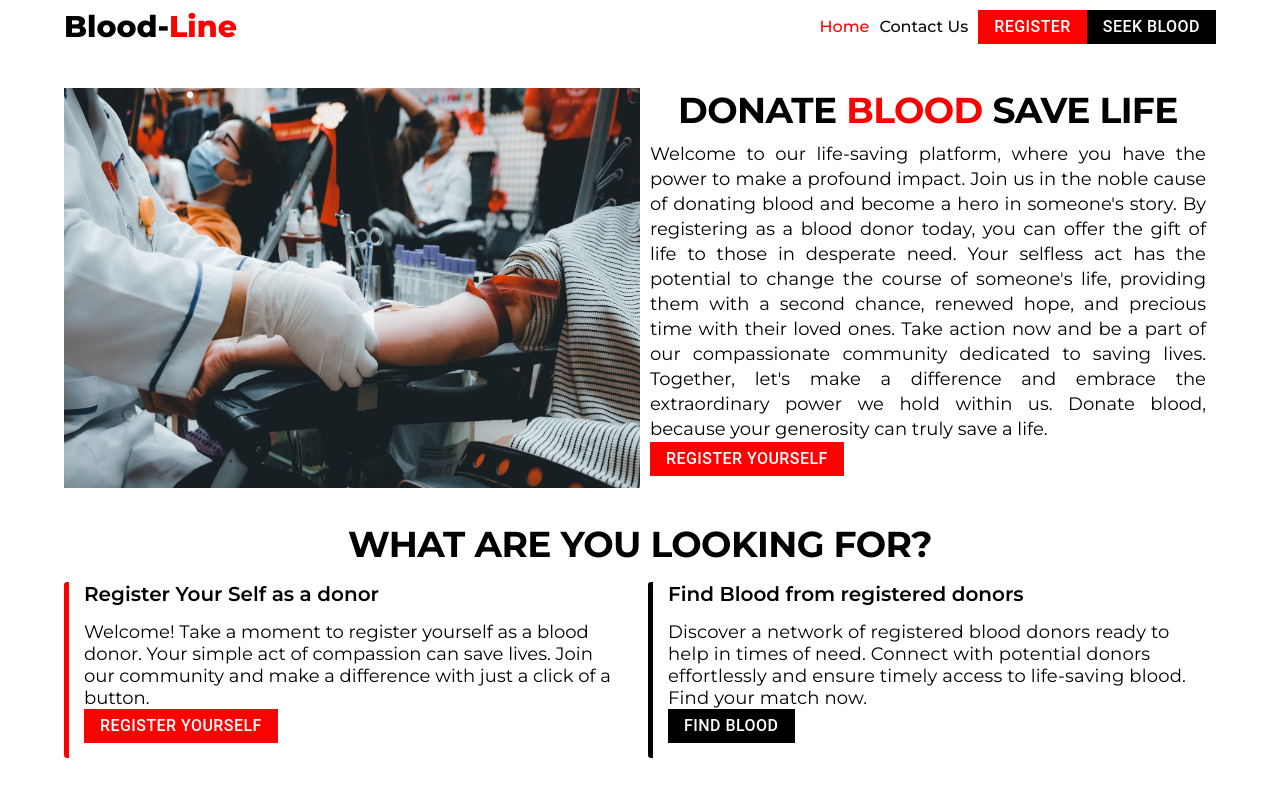
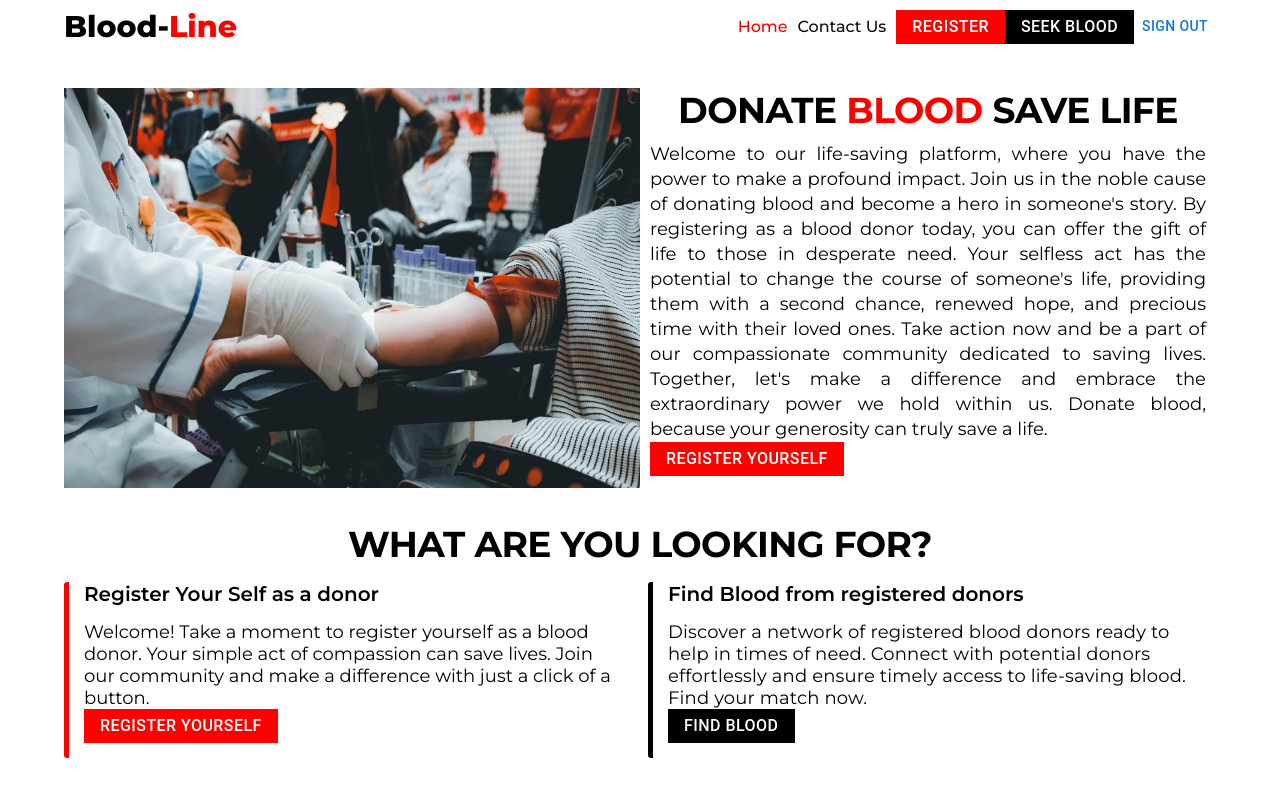
Before and after one commit to antusaha970/Blood_Line_Client, a React (Vite) app: page / in a window 1280 px wide. Shown: the top 795 px of the page. Built offline with nearby package versions, Linux system fonts and the light colour scheme.

Commit message:
working version

```diff
--- a/src/components/Pages/AdditionalInfo/AdditionalInfo.jsx
+++ b/src/components/Pages/AdditionalInfo/AdditionalInfo.jsx
@@ -15,7 +15,6 @@ import { useSelector } from "react-redux";
 
 const AdditionalInfo = () => {
   const user = useSelector((state) => state.user.user);
-  console.log(user);
   const {
     control,
     handleSubmit,
--- a/src/components/Pages/RegisterPage/Register/Register.jsx
+++ b/src/components/Pages/RegisterPage/Register/Register.jsx
@@ -71,13 +71,12 @@ const Register = () => {
     signInWithRedirect(auth, provider);
   };
   useEffect(() => {
-    if (user !== null && loading !== true && error !== null) {
+    if (user !== null && loading !== true) {
       const { displayName: name, email, photoURL } = user;
       dispatch(addUserInfo({ name, email, photoURL }));
       navigate("/addition_info");
     }
-  }, []);
-
+  }, [user, loading]);
   if (error) {
     alert(error.message);
   }
--- a/src/components/shared/NavBar/NavBar.jsx
+++ b/src/components/shared/NavBar/NavBar.jsx
@@ -12,6 +12,7 @@ import {
 import { Link, NavLink } from "react-router-dom";
 import "./NavBar.css";
 import { useState } from "react";
+import { signOut, auth } from "../../../firebase/firebase.config";
 
 const LogoText = styled(Typography)`
   font-size: 30px;
@@ -87,6 +88,7 @@ const NavBar = () => {
             <CustomBtn2 variant="contained" color="secondary">
               <Link to="/find_blood">Seek Blood</Link>
             </CustomBtn2>
+            <Button onClick={() => signOut(auth)}>Sign Out</Button>
           </Stack>
         </Box>
         <Box display={{ lg: "none", md: "none", sm: "block", xs: "block" }}>
```
